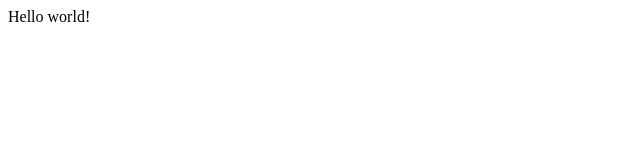
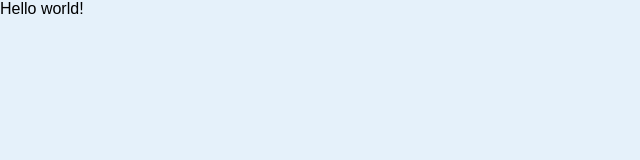
Before and after one commit to toutane/gatsb-blog-v2, a Gatsby site: page / in a window 1280 px wide. Shown: the whole page, without its empty margins (0-640 px from the left). Built offline with nearby package versions, Linux system fonts and the light colour scheme; Gatsby itself is replaced by a stand-in of ours; a web font is replaced by a local one.

Commit message:
Added global styles

```diff
--- a/gatsby-browser.js
+++ b/gatsby-browser.js
@@ -1,7 +1,24 @@
 import React from "react"
-import { ThemeProvider } from "styled-components"
+import { createGlobalStyle, ThemeProvider } from "styled-components"
 import Theme from "./src/themes/theme"
 
+const GobalStyles = createGlobalStyle`
+  * {
+    box-sizing: border-box;
+    margin: 0;
+    padding: 0;
+  }
+
+  body, html {
+    font-family: ${props => props.theme.fonts.main};
+    height: 100%;
+    background-color: ${props => props.theme.colors.light}
+  }
+`
+
 export const wrapRootElement = ({ element }) => (
-  <ThemeProvider theme={Theme}>{element}</ThemeProvider>
+  <ThemeProvider theme={Theme}>
+    <GobalStyles />
+    {element}
+  </ThemeProvider>
 )
--- a/gatsby-ssr.js
+++ b/gatsby-ssr.js
@@ -1,7 +1,24 @@
 import React from "react"
-import { ThemeProvider } from "styled-components"
+import { createGlobalStyle, ThemeProvider } from "styled-components"
 import Theme from "./src/themes/theme"
 
+const GobalStyles = createGlobalStyle`
+  * {
+    box-sizing: border-box;
+    margin: 0;
+    padding: 0;
+  }
+
+  body, html {
+    font-family: ${props => props.theme.fonts.main};
+    height: 100%;
+    background-color: ${props => props.theme.colors.light}
+  }
+`
+
 export const wrapRootElement = ({ element }) => (
-  <ThemeProvider theme={Theme}>{element}</ThemeProvider>
+  <ThemeProvider theme={Theme}>
+    <GobalStyles />
+    {element}
+  </ThemeProvider>
 )
--- a/src/themes/theme.js
+++ b/src/themes/theme.js
@@ -5,7 +5,8 @@ export default {
   },
   colors: {
     main1: "hsl(207, 70%, 59%)",
-    main1: "hsl(207, 70%, 94%)",
+    main2: "hsl(207, 70%, 94%)",
+    light: "hsl(207, 70%, 94%)",
   },
   breakpoints: {
     mobile: "only screen and (max-width: 50rem)",
```
